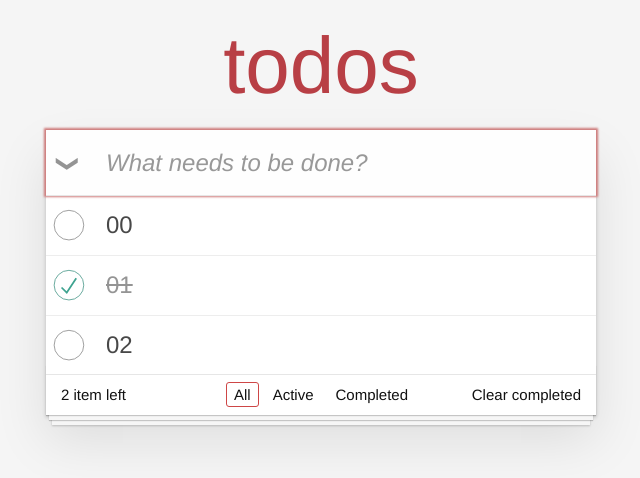
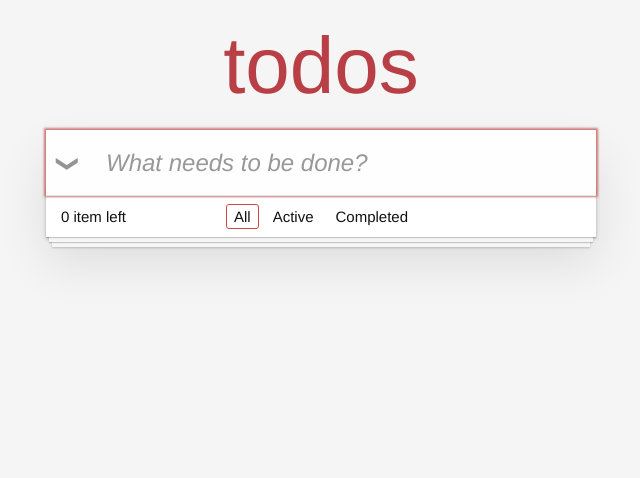
Before and after one commit to joinHit/vue2-test-demo, a Vue app: page / in a window 1280 px wide. Shown: the top 478 px of the page, without its empty margins (319-959 px from the left). Built offline with nearby package versions, Linux system fonts and the light colour scheme.

Commit message:
调试15

```diff
--- a/src/components/TodoApp/indexComponent.vue
+++ b/src/components/TodoApp/indexComponent.vue
@@ -44,23 +44,24 @@ export default {
     TodoItem
   },
   data() {
-    const todoList = [
-      {
-        id: 0,
-        text: '00',
-        done: false
-      },
-      {
-        id: 1,
-        text: '01',
-        done: true
-      },
-      {
-        id: 2,
-        text: '02',
-        done: false
-      }
-    ]
+    // const todoList = [
+    //   {
+    //     id: 0,
+    //     text: '00',
+    //     done: false
+    //   },
+    //   {
+    //     id: 1,
+    //     text: '01',
+    //     done: true
+    //   },
+    //   {
+    //     id: 2,
+    //     text: '02',
+    //     done: false
+    //   }
+    // ]
+    const todoList = []
 
     return {
       // 下拉列表
```
